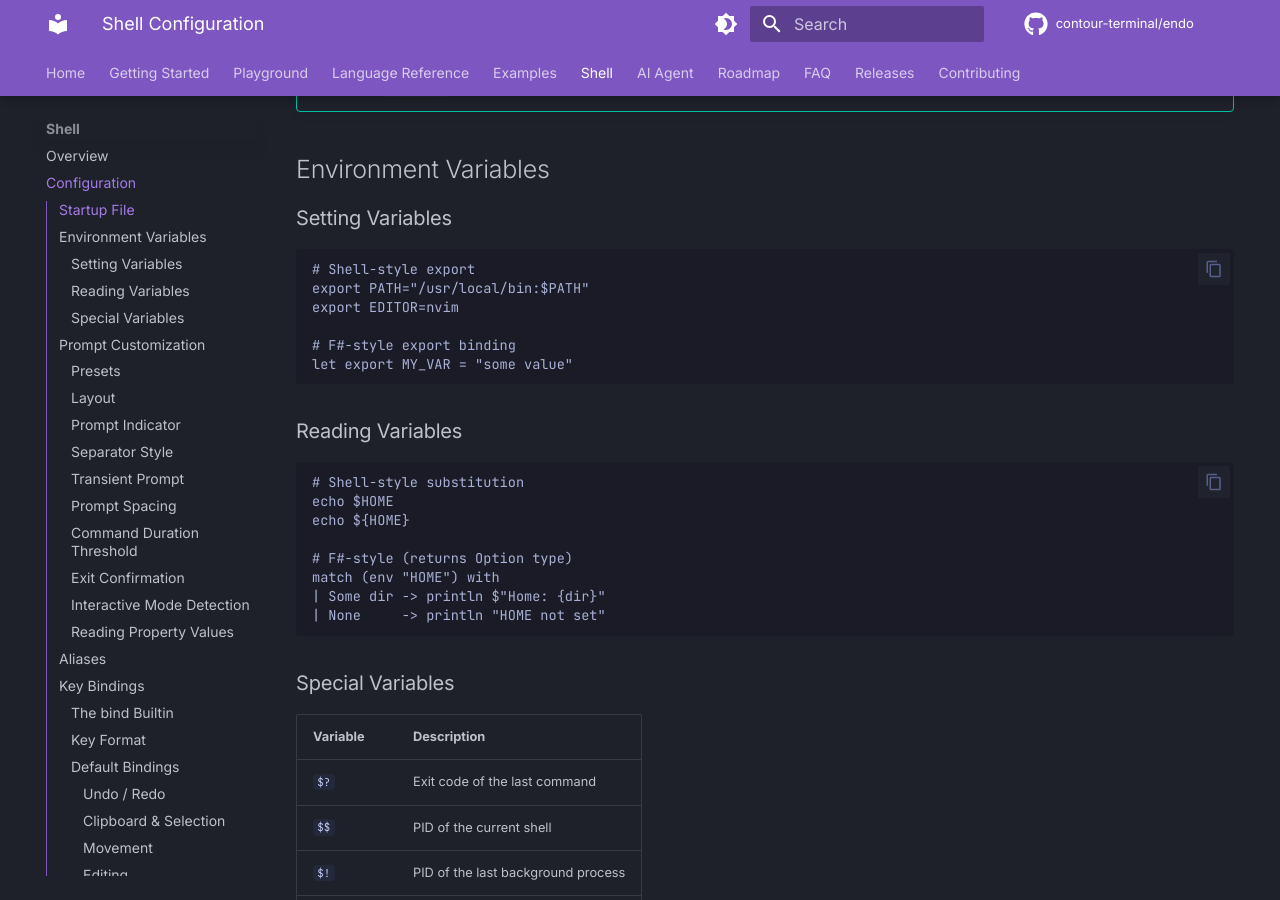
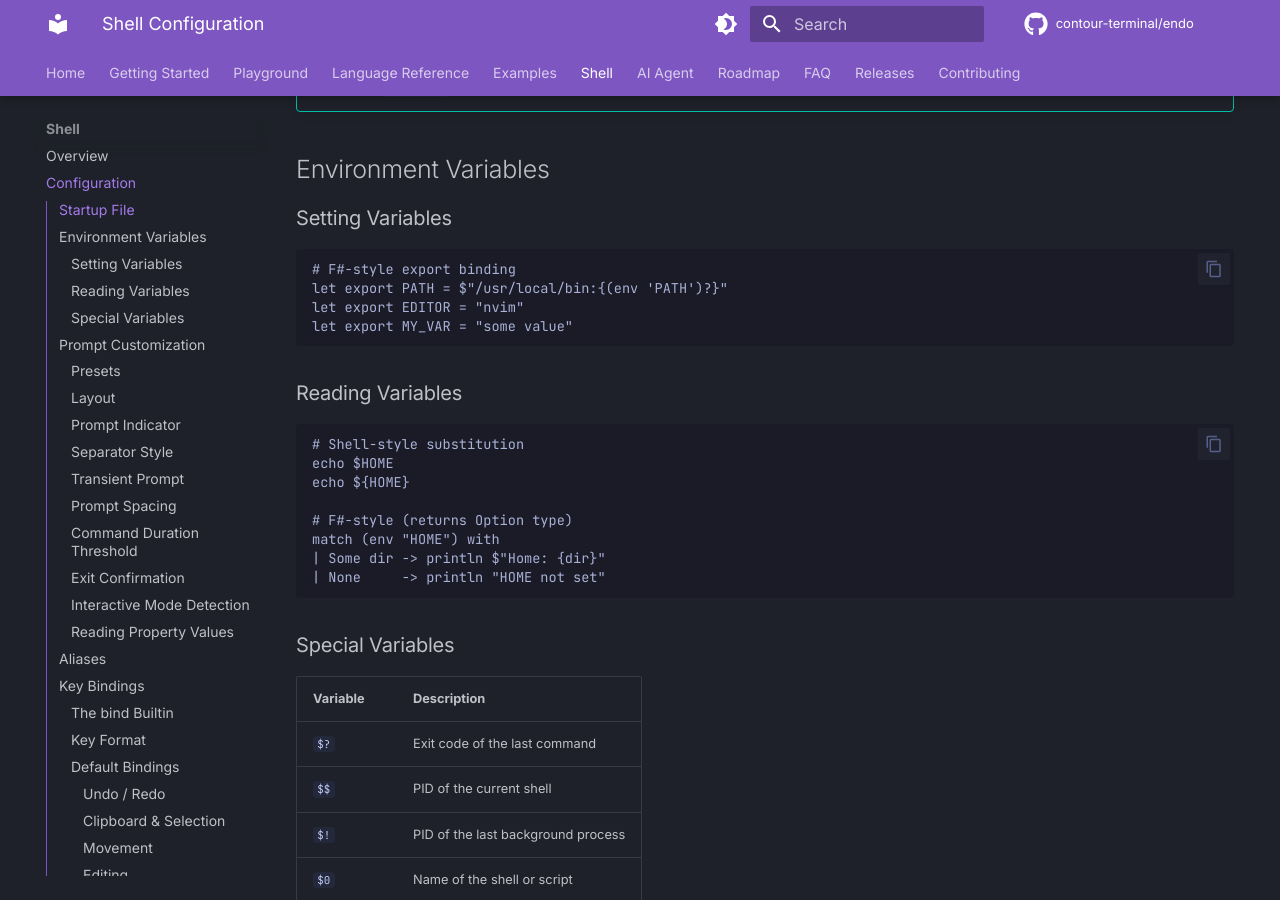
Before and after one commit to contour-terminal/endo, an MkDocs documentation site: the page built from docs/shell/configuration.md, in a window 1280 px wide and 900 px high, scrolled down 716 px. Built offline with MkDocs 1.6.1 and Material for MkDocs 9.7.7, drawn with Linux system fonts in a browser that asks for light colours; comment, search, counter and statistics services are not loaded; some of the changed text lies outside the part shown.

Commit message:
docs: tiny fixes to configuration.md
Signed-off-by: Christian Parpart <christian@parpart.family>

````diff
--- a/docs/shell/configuration.md
+++ b/docs/shell/configuration.md
@@ -39,11 +39,9 @@ export PAGER=less
 
 <!-- endo-no-check -->
 ```endo
-# Shell-style export
-export PATH="/usr/local/bin:$PATH"
-export EDITOR=nvim
-
 # F#-style export binding
+let export PATH = $"/usr/local/bin:{(env 'PATH')?}"
+let export EDITOR = "nvim"
 let export MY_VAR = "some value"
 ```
 
````
Also changed, not shown: other parts of docs/shell/configuration.md (+1 -3 lines).
